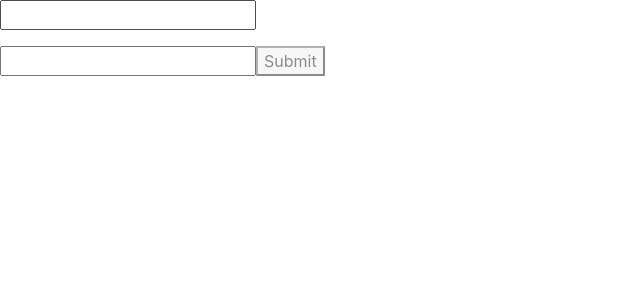
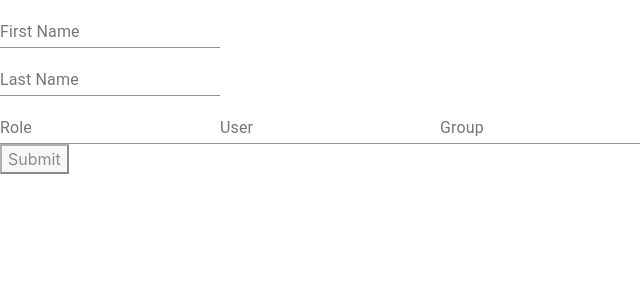
Before and after one commit to satishwaghela/react-form, a React (Create React App) app: page / in a window 1280 px wide. Shown: the top 300 px of the page, without its empty margins (0-640 px from the left). Built offline with nearby package versions, Linux system fonts and the light colour scheme.

Commit message:
Added reusable object field and text field

```diff
--- a/package.json
+++ b/package.json
@@ -3,6 +3,7 @@
   "version": "0.1.0",
   "private": true,
   "dependencies": {
+    "@material-ui/core": "^4.11.0",
     "@testing-library/jest-dom": "^4.2.4",
     "@testing-library/react": "^9.3.2",
     "@testing-library/user-event": "^7.1.2",
--- /dev/null
+++ b/src/FormHook/Fields/FFObjectField.js
@@ -0,0 +1,39 @@
+import React from 'react';
+import FormHelperText from '@material-ui/core/FormHelperText';
+
+export default function FFObjectField (props) {
+  const { form, fieldKeyPath, validation, Child } = props;
+  const { formState } = form;
+  const fieldMetaData = form.getFieldMetaData(formState, fieldKeyPath);
+
+  const validateObject = (object, newFormState) => {
+    if (validation) {
+      const validator = form.getValidator(newFormState, fieldKeyPath, object);
+      validator();
+    }
+  }
+
+  const clearObjectError = (newFormState) => {
+    form.setFieldError(newFormState, fieldKeyPath);
+  }
+
+  return (
+    <>
+      <Child
+        form={form}
+        validateObject={validateObject}
+        clearObjectError={clearObjectError}
+        fieldKeyPath={fieldKeyPath}
+      />
+      <div
+        ref={form.registerField(fieldKeyPath, {
+          validation: validation
+        })}
+      >
+        {fieldMetaData.error && (
+          <FormHelperText error>{fieldMetaData.error}</FormHelperText>
+        )}
+      </div>
+    </>
+  )
+}
--- /dev/null
+++ b/src/FormHook/Fields/FFTextField.js
@@ -0,0 +1,43 @@
+import React from 'react';
+import TextField from '@material-ui/core/TextField';
+
+export default function FFTextField(props) {
+  const { TextFieldProps, form, fieldKeyPath, validation, onValueChange } = props;
+  const { formState } = form;
+  const fieldMetaData = form.getFieldMetaData(formState, fieldKeyPath);
+
+  const handleChange = (event) => {
+    const value = event.target.value;
+    const newFormState = { ...formState };
+    form.setFieldValue(newFormState, fieldKeyPath, value);
+    if (onValueChange) {
+      onValueChange(value, newFormState);
+    }
+    if (validation) {
+      const validator = form.getValidator(newFormState, fieldKeyPath, value);
+      validator();
+    }
+    form.setFormState(newFormState);
+  }
+
+  let helperText;
+  if (fieldMetaData.error) {
+    helperText = fieldMetaData.error;
+  }
+  if (fieldMetaData.validating) {
+    helperText = 'Validating...';
+  }
+
+  return (
+    <TextField
+      error={!!fieldMetaData.error}
+      helperText={helperText}
+      {...TextFieldProps}
+      value={form.getFieldValue(formState, fieldKeyPath, '')}
+      onChange={handleChange}
+      ref={form.registerField(fieldKeyPath, {
+        validation: validation
+      })}
+    />
+  );
+}
--- a/src/HooksExample/HooksExample.js
+++ b/src/HooksExample/HooksExample.js
@@ -1,5 +1,7 @@
 import React from 'react';
 import useForm from '../FormHook';
+import FFTextField from '../FormHook/Fields/FFTextField';
+import ObjectFieldExample from './ObjectFieldExample';
 
 export default function Example () {
   const submitBtnRef = React.createRef();
@@ -16,8 +18,6 @@ export default function Example () {
     }
   });
 
-  const { formState } = form;
-
   const requiredValidation = (value) => {
     if (!value) {
       return 'Required!';
@@ -31,47 +31,37 @@ export default function Example () {
 
   return (
     <>
-      <input
-        type='text'
-        value={form.getFieldValue(formState, 'profile.firstname', '')}
-        onChange={(e) => {
-          const value = e.target.value;
-          const newFormState = { ...formState };
-          form.setFieldValue(newFormState, 'profile.firstname', value);
-          form.setFieldError(newFormState, 'profile.firstname');
-          // const validator = form.getValidator(newFormState, 'profile.firstname', value);
-          // validator();
-          form.setFormState(newFormState);
-        }}
-        onBlur={(e) => {
-          const value = e.target.value;
-          const newFormState = { ...formState };
-          const validator = form.getValidator(newFormState, 'profile.firstname', value);
-          validator();
-          form.setFormState(newFormState);
-        }}
-        ref={form.registerField('profile.firstname', {
-          validation: (value, formState, callback) => {
+      <div>
+        <FFTextField
+          form={form}
+          fieldKeyPath='profile.firstname'
+          validation={(value, formState, callback) => {
             setTimeout(() => {
               const errorMsg = requiredValidation(value);
               callback(errorMsg);
             }, 5000);
-          }
-        })}
-      />
-      <p className='text-danger'>{form.getFieldMetaData(formState, 'profile.firstname').error}</p>
-      <p className='text-danger'>{form.getFieldMetaData(formState, 'profile.firstname').validating ? 'Validating...' : null}</p>
-      <input
-        type='text'
-        value={form.getFieldValue(formState, 'profile.lastname', '')}
-        onChange={(e) => {
-          const value = e.target.value;
-          const newFormState = { ...formState };
-          form.setFieldValue(newFormState, 'profile.lastname', value);
-          form.setFormState(newFormState);
-        }}
-        ref={form.registerField('profile.lastname', {})}
-      />
+          }}
+          TextFieldProps={{
+            label: 'First Name'
+          }}
+        />
+      </div>
+      <div>
+        <FFTextField
+          form={form}
+          fieldKeyPath='profile.lastname'
+          validation={(value, formState, callback) => {
+            const errorMsg = requiredValidation(value);
+            callback(errorMsg);
+          }}
+          TextFieldProps={{
+            label: 'Last Name'
+          }}
+        />
+      </div>
+      <div>
+        <ObjectFieldExample form={form} />
+      </div>
       <button
         ref={submitBtnRef}
         onClick={() => {
--- /dev/null
+++ b/src/HooksExample/ObjectFieldExample.js
@@ -0,0 +1,65 @@
+import React from 'react';
+import FFObjectField from '../FormHook/Fields/FFObjectField';
+import FFTextField from '../FormHook/Fields/FFTextField';
+
+export default function ObjectFieldExample (props) {
+  const { form } = props;
+
+  return (
+    <FFObjectField
+      form={form}
+      fieldKeyPath='permission'
+      validation={(value = {}, formState, callback) => {
+        if (!value.role && !value.user && !value.group) {
+          callback('Role/User/Group is required');
+        } else {
+          callback()
+        }
+      }}
+      Child={ObjectChild}
+    />
+  )
+}
+
+function ObjectChild ({ validateObject, fieldKeyPath, form }) {
+  const fieldKeyPathRole = fieldKeyPath + '.role';
+  const fieldKeyPathUser = fieldKeyPath + '.user';
+  const fieldKeyPathGroup = fieldKeyPath + '.group';
+  return (
+    <>
+      <FFTextField
+        form={form}
+        fieldKeyPath={fieldKeyPathRole}
+        onValueChange={(value, newformState) => {
+          const object = form.getFieldValue(newformState, fieldKeyPath);
+          validateObject(object, newformState)
+        }}
+        TextFieldProps={{
+          label: 'Role'
+        }}
+      />
+      <FFTextField
+        form={form}
+        fieldKeyPath={fieldKeyPathUser}
+        onValueChange={(value, newformState) => {
+          const object = form.getFieldValue(newformState, fieldKeyPath);
+          validateObject(object, newformState)
+        }}
+        TextFieldProps={{
+          label: 'User'
+        }}
+      />
+      <FFTextField
+        form={form}
+        fieldKeyPath={fieldKeyPathGroup}
+        onValueChange={(value, newformState) => {
+          const object = form.getFieldValue(newformState, fieldKeyPath);
+          validateObject(object, newformState)
+        }}
+        TextFieldProps={{
+          label: 'Group'
+        }}
+      />
+    </>
+  )
+}
```
Also changed, not shown: 1 other file (tests, documents, lock files or other folders).
